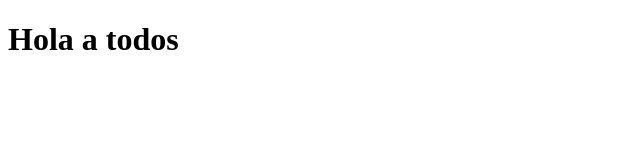
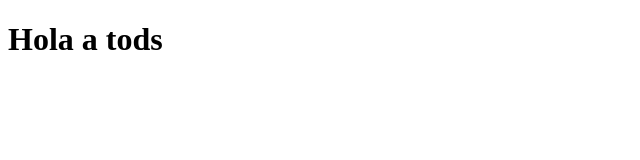
Before and after one commit to 0marl/lenguajesweb_Omar_Lopez, a plain HTML site: page index.html in a window 1280 px wide. Shown: the full height of the page, 0-640 px from the left. Drawn offline with Linux system fonts and the light colour scheme.

Commit message:
cambio 1

```diff
--- a/index.html
+++ b/index.html
@@ -8,7 +8,7 @@
 </head>
 
 <body>
-    <h1>Hola a todos</h1>
+    <h1>Hola a tods</h1>
 
 </body>
 </html>
```
